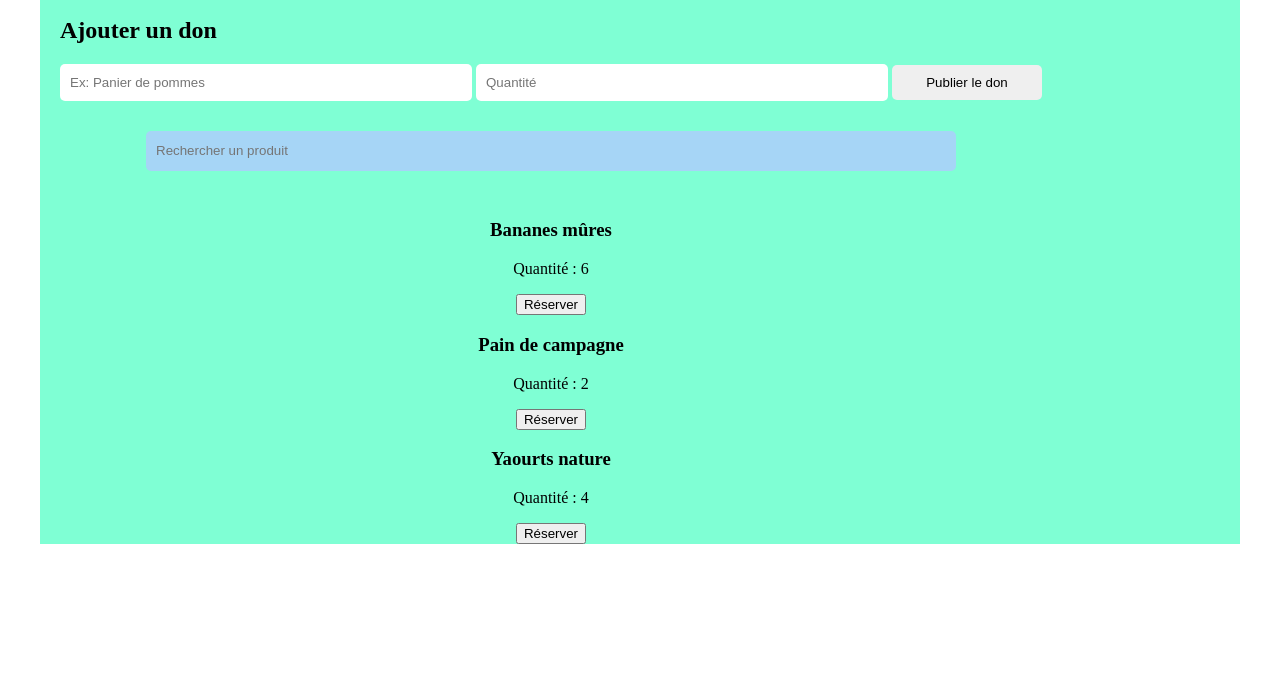
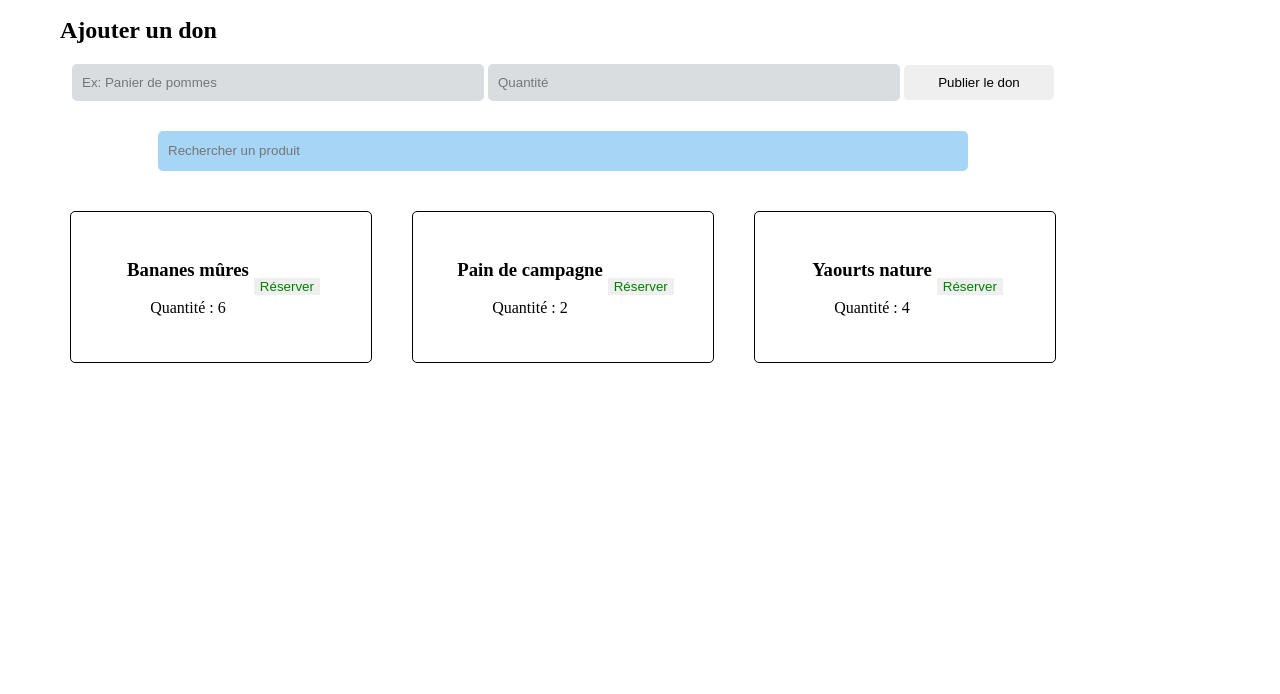
Before and after one commit to NBertrand1/Morning-js, a plain HTML site: page ecoDon/index.html in a window 1280 px wide. Shown: the part 106-800 px from the top of the page. Drawn offline with Linux system fonts and the light colour scheme.

Commit message:
feat: Implement dark mode and refactor donation card styling and layout.

```diff
--- a/ecoDon/index.html
+++ b/ecoDon/index.html
@@ -13,7 +13,7 @@
                 <h2>EcoDon 🍎 <br> <span>Partageons au lieu de jeter.</span></h2>
             </div>
             <button class="header-button" id="header-button">
-                <span>🌚</span>
+                🌚
             </button>
         </div>
         <div class="app-content">
--- a/ecoDon/script.js
+++ b/ecoDon/script.js
@@ -11,16 +11,26 @@
 const addDonationBtn = document.getElementById("add-donation-button");
 const donationList = document.getElementById("card-container");
 
+function darkMode() {
+    themeBtn.addEventListener("click", () => {
+        document.body.classList.toggle("dark-mode");
+    });
+}
+
+darkMode();
+
 function showDonationList(dons) {
     donationList.innerHTML = ""; // On vide la liste
         dons.forEach(don => {
             const card = document.createElement("div");
             card.innerHTML = `
-                 <div>
-                    <h3 class="font-bold text-lg">${don.nom}</h3>
-                    <p class="text-sm opacity-70">Quantité : ${don.quantite}</p>
+                 <div class="card">
+                    <div class="card-info">
+                        <h3 class="font-bold text-lg">${don.nom}</h3>
+                        <p class="text-sm opacity-70">Quantité : ${don.quantite}</p>
+                    </div>
+                    <button onclick="reserver(${don.id})" class="text-emerald-600 font-bold hover:underline">Réserver</button>
                 </div>
-                <button onclick="reserver(${don.id})" class="text-emerald-600 font-bold hover:underline">Réserver</button>
             `;
             donationList.appendChild(card);
     });
--- a/ecoDon/style.css
+++ b/ecoDon/style.css
@@ -3,9 +3,13 @@
     justify-content: center;
 }
 
+.dark-mode{
+    background-color: #121212;
+    color: #f1f1f1;
+}
+
 .app{
     width: 1200px;
-    background-color: aquamarine;
 }
 
 .header{
@@ -23,7 +27,7 @@
     font-size: large;
 }
 
-.header-button span{
+.header-button{
     font-size: xx-large;
 }
 
@@ -44,6 +48,7 @@
     border-radius: 5px;
     border: none;
     padding-left: 10px;
+    background-color: rgb(218, 221, 224);
 }
 
 .app-content form button{
@@ -64,10 +69,36 @@
 }
 
 .card-container{
-    display: grid;
-    grid-row: inherit;
+    display: flex;
+    z-index: 1;
+    gap: 20px;
 }
 
 .card{
+    margin: 10px;
+    width: 300px;
+    height: 150px;
+    border: solid 1px;
+    border-radius: 5px;
+    display: flex;
+}
+
+.card-info{
+    justify-self: start;
+    text-align: start;
+    margin: 5px;
+}
+
+.card-info p{
 
 }
+
+.card button{
+    color: green;
+    cursor: pointer;
+    border: none;
+}
+
+.card button:hover{
+    text-decoration: underline;
+}
```
Also changed, not shown: 1 other file.
